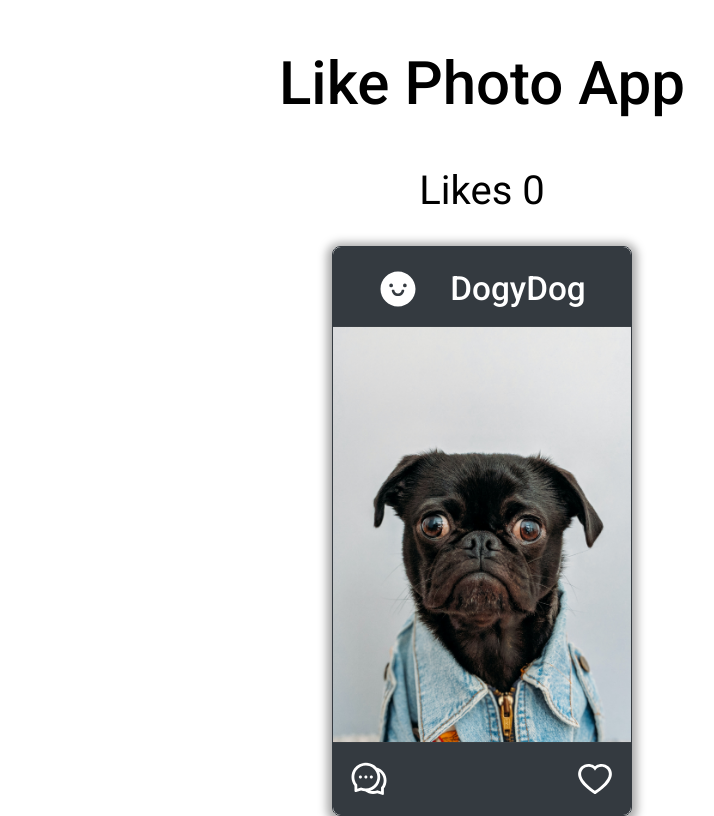
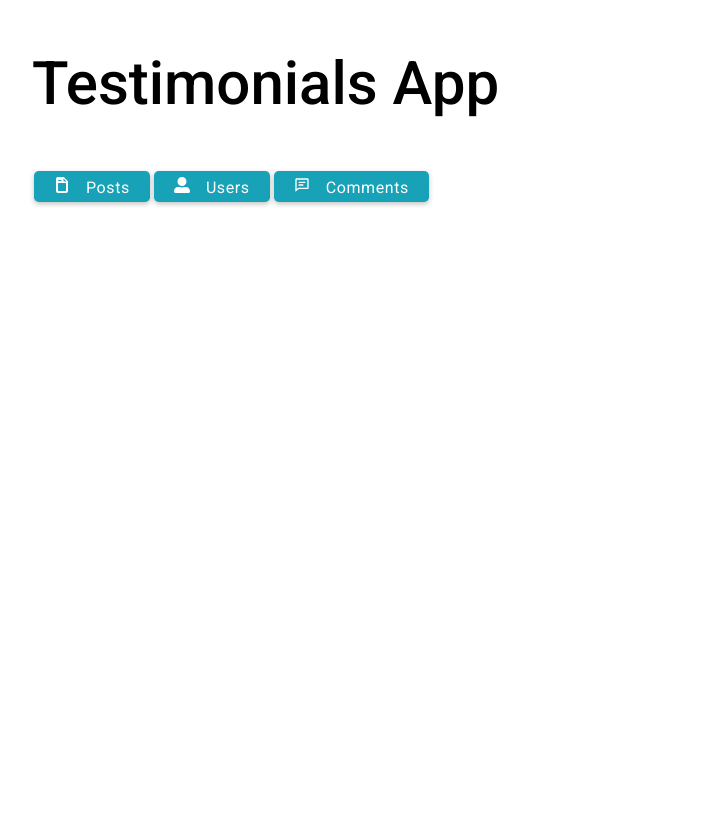
Before and after one commit to ajinkyacodes/reactjs-apps, a React (Create React App) app: page / in a window 1280 px wide. Shown: the whole page, without its empty margins (158-872 px from the left). Built offline with nearby package versions, Linux system fonts and the light colour scheme.

Commit message:
Created buttons with static UI

```diff
--- a/src/App.js
+++ b/src/App.js
@@ -1,5 +1,6 @@
 import './App.css';
-import LikePhotoApp from './projects/03-Like-My-Photo/LikePhotoApp';
+import TestimonialsApp from './projects/04-Testimonials-App/TestimonialsApp';
+// import LikePhotoApp from './projects/03-Like-My-Photo/LikePhotoApp';
 // import RandomizeColors from './projects/02-Randomize-Colors/RandomizeColors';
 // import EsignatureApp from './projects/01-E-Signature-App/EsignatureApp';
 
@@ -8,7 +9,8 @@ function App() {
     <div className="App">
       {/* <EsignatureApp /> */}
       {/* <RandomizeColors /> */}
-      <LikePhotoApp/>
+      {/* <LikePhotoApp/> */}
+      <TestimonialsApp />
     </div>
   );
 }
--- /dev/null
+++ b/src/projects/04-Testimonials-App/TestimonialsApp.jsx
@@ -0,0 +1,20 @@
+import React from 'react'
+import Title from "../../components/Title";
+import Button from "../../components/Button";
+import {BsFillFileEarmarkPostFill} from "react-icons/bs";
+import {FaUserAlt} from "react-icons/fa";
+import {BiCommentDetail} from "react-icons/bi";
+
+export default function TestimonialsApp() {
+  function handleClick(){
+    console.log("My Click");
+  }
+  return (
+    <div className="container">
+      <Title text={"Testimonials App"} />
+      <Button text={"Posts"} classes={"btn-info"} icon={<BsFillFileEarmarkPostFill className="mr-1"/>} onClick={handleClick} />
+      <Button text={"Users"} classes={"btn-info"} icon={<FaUserAlt className="mr-1"/>} onClick={handleClick} />
+      <Button text={"Comments"} classes={"btn-info"} icon={<BiCommentDetail className="mr-1"/>} onClick={handleClick} />
+    </div>
+  )
+}
```
